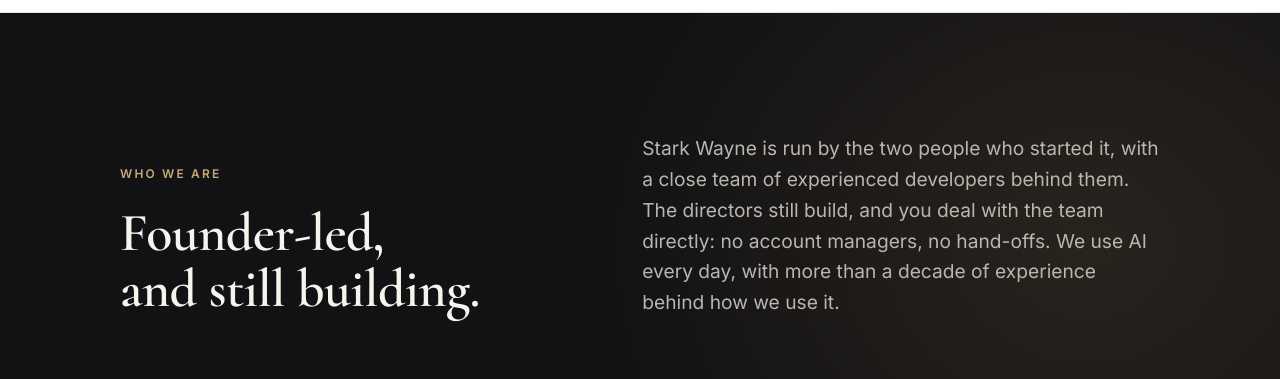
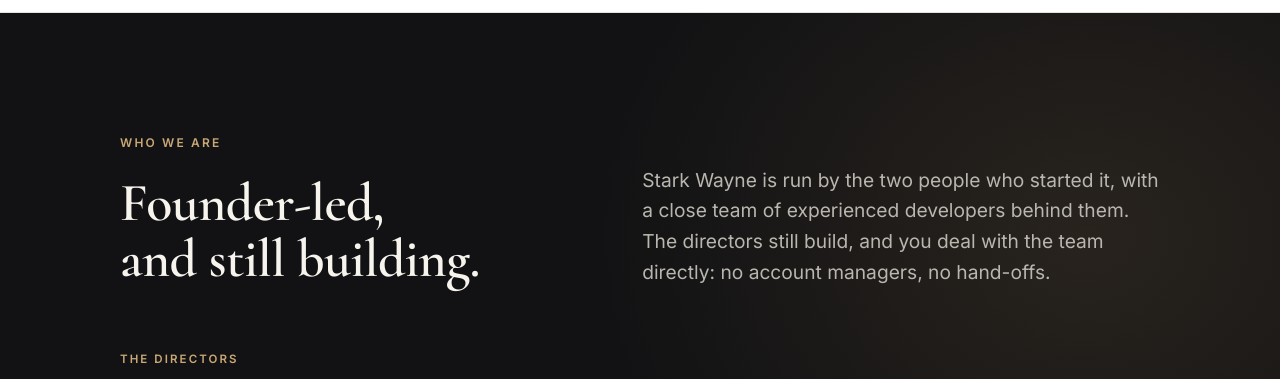
Before and after one commit to StarkWayne/website, a plain HTML site: page index.html in a window 1280 px wide. Shown: the part 4180-4559 px from the top of the page. Drawn offline with Linux system fonts and the light colour scheme.

Commit message:
Who we are: drop the AI line (covered in the hero)
Co-Authored-By: Claude Opus 5.5 <noreply@anthropic.com>

```diff
--- a/index.html
+++ b/index.html
@@ -414,7 +414,7 @@
           <p class="eyebrow">Who we are</p>
           <h2>Founder-led,<br>and still building.</h2>
         </div>
-        <p class="intro">Stark Wayne is run by the two people who started it, with a close team of experienced developers behind them. The directors still build, and you deal with the team directly: no account managers, no hand-offs. We use AI every day, with more than a decade of experience behind how we use it.</p>
+        <p class="intro">Stark Wayne is run by the two people who started it, with a close team of experienced developers behind them. The directors still build, and you deal with the team directly: no account managers, no hand-offs.</p>
       </div>
       <p class="label dirs">The directors</p>
       <div class="founders2">
```
